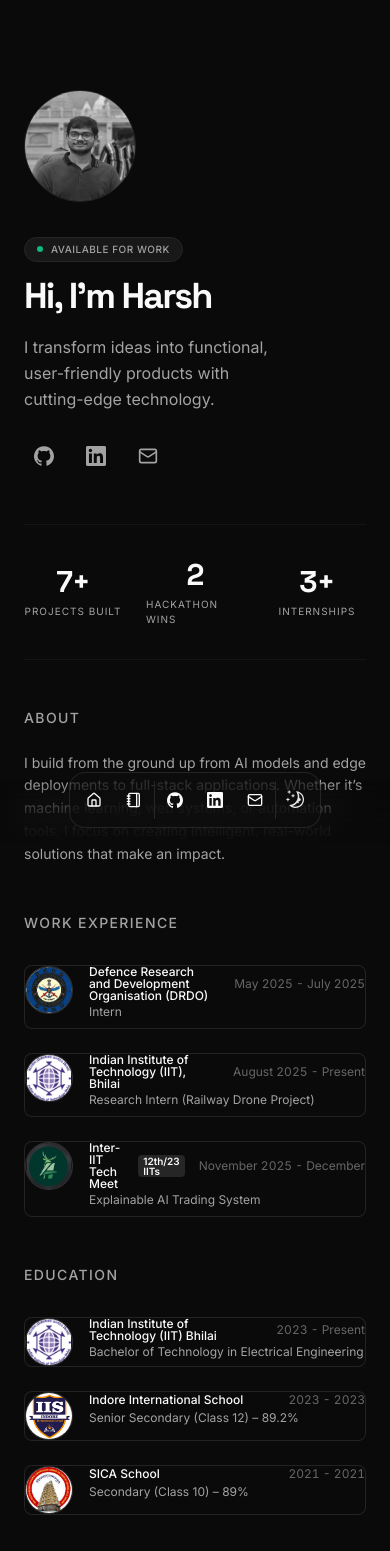
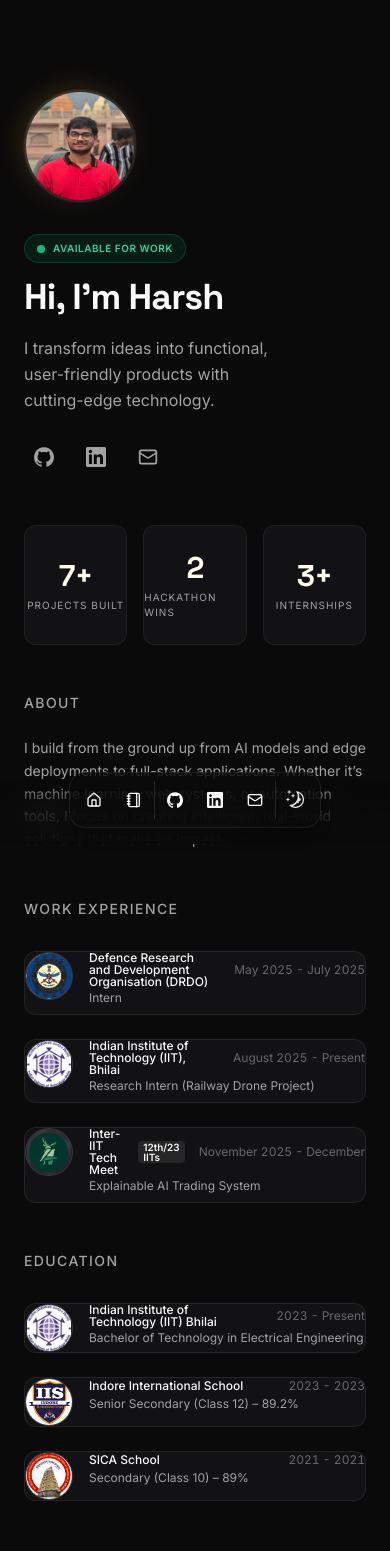
Before and after one commit to harshtripathi272/portfolio, a Next.js app: page / in a window 390 px wide. Shown: the top 1551 px of the page. Built offline with nearby package versions, Linux system fonts and the light colour scheme.

Commit message:
UI Change

```diff
--- a/src/app/page.tsx
+++ b/src/app/page.tsx
@@ -21,11 +21,12 @@ export default function Page() {
             <div className="flex-col flex flex-1 space-y-4">
               {/* Availability Badge - Minimalist */}
               <BlurFade delay={BLUR_FADE_DELAY * 0.5}>
-                <div className="inline-flex items-center gap-2 px-3 py-1 rounded-full bg-secondary/50 border border-border w-fit">
-                  <span className="relative flex h-1.5 w-1.5">
-                    <span className="relative inline-flex rounded-full h-1.5 w-1.5 bg-emerald-500"></span>
+                <div className="inline-flex items-center gap-2 px-3 py-1.5 rounded-full bg-emerald-500/10 border border-emerald-500/20 w-fit">
+                  <span className="relative flex h-2 w-2">
+                    <span className="animate-ping absolute inline-flex h-full w-full rounded-full bg-emerald-400 opacity-60"></span>
+                    <span className="relative inline-flex rounded-full h-2 w-2 bg-emerald-500"></span>
                   </span>
-                  <span className="text-[10px] font-medium text-muted-foreground uppercase tracking-wider">
+                  <span className="text-[10px] font-semibold text-emerald-400 uppercase tracking-wider">
                     Available for work
                   </span>
                 </div>
@@ -33,7 +34,7 @@ export default function Page() {
 
               <BlurFadeText
                 delay={BLUR_FADE_DELAY}
-                className="text-4xl font-bold tracking-tighter sm:text-5xl xl:text-6xl/none font-[family-name:var(--font-display)] text-foreground"
+                className="text-4xl font-extrabold tracking-tight sm:text-5xl xl:text-6xl/none font-[family-name:var(--font-display)] text-foreground"
                 yOffset={8}
                 text={`Hi, I'm ${DATA.name.split(" ")[0]}`}
               />
@@ -63,7 +64,8 @@ export default function Page() {
             </div>
             <BlurFade delay={BLUR_FADE_DELAY}>
               <div className="relative">
-                <Avatar className="size-28 sm:size-32 border border-border grayscale hover:grayscale-0 transition-all duration-500">
+                <div className="absolute -inset-1 rounded-full bg-gradient-to-br from-amber-400/20 via-orange-300/10 to-transparent blur-md" />
+                <Avatar className="relative size-28 sm:size-32 border-2 border-white/10 ring-1 ring-white/5">
                   <AvatarImage alt={DATA.name} src={DATA.avatarUrl} />
                   <AvatarFallback>{DATA.initials}</AvatarFallback>
                 </Avatar>
@@ -76,7 +78,7 @@ export default function Page() {
       {/* ─── Stats Section - Minimalist ─── */}
       <section id="stats">
         <BlurFade delay={BLUR_FADE_DELAY * 2.5}>
-          <div className="grid grid-cols-3 gap-6 sm:gap-8 border-y border-border/40 py-8">
+          <div className="grid grid-cols-3 gap-4 sm:gap-6">
             {[
               { value: "7+", label: "Projects Built" },
               { value: "2", label: "Hackathon Wins" },
@@ -84,9 +86,9 @@ export default function Page() {
             ].map((stat, i) => (
               <div
                 key={stat.label}
-                className="flex flex-col items-center justify-center space-y-1"
+                className="flex flex-col items-center justify-center py-6 rounded-xl bg-zinc-900/60 border border-white/[0.06] space-y-1"
               >
-                <span className="text-3xl sm:text-4xl font-bold font-[family-name:var(--font-display)] tracking-tight">
+                <span className="text-3xl sm:text-4xl font-extrabold font-[family-name:var(--font-display)] tracking-tight text-amber-50">
                   {stat.value}
                 </span>
                 <span className="text-[10px] sm:text-xs text-muted-foreground uppercase tracking-widest">
@@ -173,7 +175,7 @@ export default function Page() {
               <BlurFade key={skill} delay={BLUR_FADE_DELAY * 10 + id * 0.05}>
                 <Badge
                   key={skill}
-                  className="px-3 py-1 text-xs font-medium bg-secondary/50 hover:bg-secondary text-secondary-foreground border-transparent transition-colors cursor-default rounded-md"
+                  className="px-3.5 py-1.5 text-xs font-medium bg-zinc-800/80 text-zinc-300 border border-white/[0.06] hover:border-white/15 hover:text-foreground transition-all duration-200 cursor-default rounded-lg"
                 >
                   {skill}
                 </Badge>
@@ -249,9 +251,9 @@ export default function Page() {
                   href={`/achievements/${achievement.slug}`}
                   className="block group"
                 >
-                  <div className="relative flex flex-col gap-4 rounded-lg border border-border/40 bg-card p-6 transition-all duration-300 hover:border-foreground/20 hover:bg-secondary/20">
+                  <div className="relative flex flex-col gap-4 rounded-xl border border-white/[0.06] bg-zinc-900/60 p-6 transition-all duration-300 hover:border-white/15 hover:bg-zinc-900/90 hover:-translate-y-0.5 hover:shadow-lg hover:shadow-black/20">
                     <div className="flex items-start justify-between">
-                      <div className="flex items-center justify-center w-10 h-10 rounded-lg bg-secondary text-foreground text-xl">
+                      <div className="flex items-center justify-center w-10 h-10 rounded-xl bg-zinc-800 text-foreground text-xl border border-white/[0.06]">
                         {achievement.icon}
                       </div>
                       <svg
@@ -284,8 +286,10 @@ export default function Page() {
 
       {/* ─── Contact ─── */}
       <section id="contact">
-        <div className="w-full py-12">
+        <div className="w-full py-16">
           <BlurFade delay={BLUR_FADE_DELAY * 16}>
+            <div className="relative overflow-hidden rounded-2xl border border-white/[0.06] bg-zinc-900/60 p-10 sm:p-14">
+              <div className="absolute top-0 right-0 w-72 h-72 bg-amber-500/[0.04] rounded-full blur-3xl -translate-y-1/2 translate-x-1/4" />
               <div className="relative flex flex-col items-center text-center space-y-6">
                 <span className="text-sm font-medium uppercase tracking-widest text-muted-foreground">Contact</span>
                 <h2 className="text-3xl font-bold tracking-tight sm:text-5xl font-[family-name:var(--font-display)]">
@@ -301,6 +305,24 @@ export default function Page() {
                   </Link>{" "}
                   and I&apos;ll respond whenever I can.
                 </p>
+                <div className="flex items-center gap-3 pt-4">
+                  {Object.entries(DATA.contact.social)
+                    .filter(([_, social]) => social.navbar)
+                    .map(([name, social]) => (
+                      <Link
+                        key={name}
+                        href={social.url}
+                        target="_blank"
+                        className="group flex items-center gap-2 px-4 py-2.5 rounded-xl bg-white/[0.04] border border-white/[0.08] hover:border-white/20 hover:bg-white/[0.08] transition-all duration-200"
+                      >
+                        <social.icon className="size-4 text-muted-foreground group-hover:text-foreground transition-colors" />
+                        <span className="text-xs font-medium text-muted-foreground group-hover:text-foreground transition-colors">
+                          {name}
+                        </span>
+                      </Link>
+                    ))}
+                </div>
+              </div>
             </div>
           </BlurFade>
         </div>
--- a/src/components/navbar.tsx
+++ b/src/components/navbar.tsx
@@ -15,7 +15,7 @@ export default function Navbar() {
   return (
     <div className="pointer-events-none fixed inset-x-0 bottom-0 z-30 mx-auto mb-4 flex origin-bottom h-full max-h-14">
       <div className="fixed bottom-0 inset-x-0 h-16 w-full bg-background to-transparent backdrop-blur-lg [-webkit-mask-image:linear-gradient(to_top,black,transparent)] dark:bg-background"></div>
-      <Dock className="z-50 pointer-events-auto relative mx-auto flex min-h-full h-full items-center px-1 bg-background/50 backdrop-blur-2xl border border-white/10 rounded-2xl transform-gpu transition-all duration-300 hover:border-white/20 hover:shadow-sm">
+      <Dock className="z-50 pointer-events-auto relative mx-auto flex min-h-full h-full items-center px-1 bg-zinc-950/70 backdrop-blur-2xl border border-white/[0.08] rounded-2xl transform-gpu transition-all duration-300 hover:border-white/15 shadow-lg shadow-black/30">
         {DATA.navbar.map((item) => (
           <DockIcon key={item.href}>
             <Tooltip>
--- a/src/components/project-card.tsx
+++ b/src/components/project-card.tsx
@@ -43,7 +43,7 @@ export function ProjectCard({
   return (
     <Card
       className={
-        "group relative flex flex-col overflow-hidden border border-white/10 bg-card h-full transition-all duration-300 hover:border-white/20 hover:shadow-sm"
+        "group relative flex flex-col overflow-hidden border border-white/[0.08] bg-zinc-900/80 h-full transition-all duration-300 hover:border-white/20 hover:shadow-lg hover:shadow-black/20 hover:-translate-y-0.5 rounded-xl"
       }
     >
       <Link
@@ -57,7 +57,7 @@ export function ProjectCard({
             loop
             muted
             playsInline
-            className="pointer-events-none mx-auto h-40 w-full object-cover object-top transition-all duration-300 group-hover:scale-105 group-hover:grayscale-0 grayscale"
+            className="pointer-events-none mx-auto h-40 w-full object-cover object-top transition-transform duration-500 group-hover:scale-[1.03]"
           />
         )}
         {image && (
@@ -66,13 +66,13 @@ export function ProjectCard({
             alt={title}
             width={500}
             height={300}
-            className="h-40 w-full overflow-hidden object-cover object-top transition-all duration-300 group-hover:scale-105 group-hover:grayscale-0 grayscale"
+            className="h-40 w-full overflow-hidden object-cover object-top transition-transform duration-500 group-hover:scale-[1.03]"
           />
         )}
       </Link>
       <CardHeader className="px-2">
         <div className="space-y-1">
-          <CardTitle className="mt-1 text-base font-medium text-foreground tracking-tight group-hover:text-foreground/90 transition-colors">
+          <CardTitle className="mt-1 text-base font-semibold text-foreground tracking-tight">
             {title}
           </CardTitle>
           <time className="font-sans text-xs font-normal text-muted-foreground/60">
@@ -106,7 +106,7 @@ export function ProjectCard({
           <div className="flex flex-row flex-wrap items-start gap-1">
             {links?.map((link, idx) => (
               <Link href={link?.href} key={idx} target="_blank">
-                <Badge className="flex gap-2 px-2 py-1 text-[10px] border border-white/10 bg-transparent hover:bg-neutral-800 transition-colors" variant="outline">
+                <Badge className="flex gap-2 px-2.5 py-1 text-[10px] border border-white/10 bg-white/[0.03] hover:bg-white/[0.08] transition-colors rounded-full" variant="outline">
                   {link?.icon}
                   {link?.type}
                 </Badge>
--- a/src/components/resume-card.tsx
+++ b/src/components/resume-card.tsx
@@ -44,7 +44,7 @@ export const ResumeCard = ({
       className="block cursor-pointer"
       onClick={handleClick}
     >
-      <Card className="flex group relative overflow-hidden border border-white/10 bg-card hover:border-white/20 transition-all duration-300">
+      <Card className="flex group relative overflow-hidden border border-white/[0.08] bg-zinc-900/60 hover:border-white/15 hover:bg-zinc-900/90 transition-all duration-300 rounded-xl">
         <div className="flex-none">
           <Avatar className="border m-auto bg-muted-foreground/10 size-12 border-white/10">
             <AvatarImage
```
Lines whose indentation alone changed are shown as unchanged.
